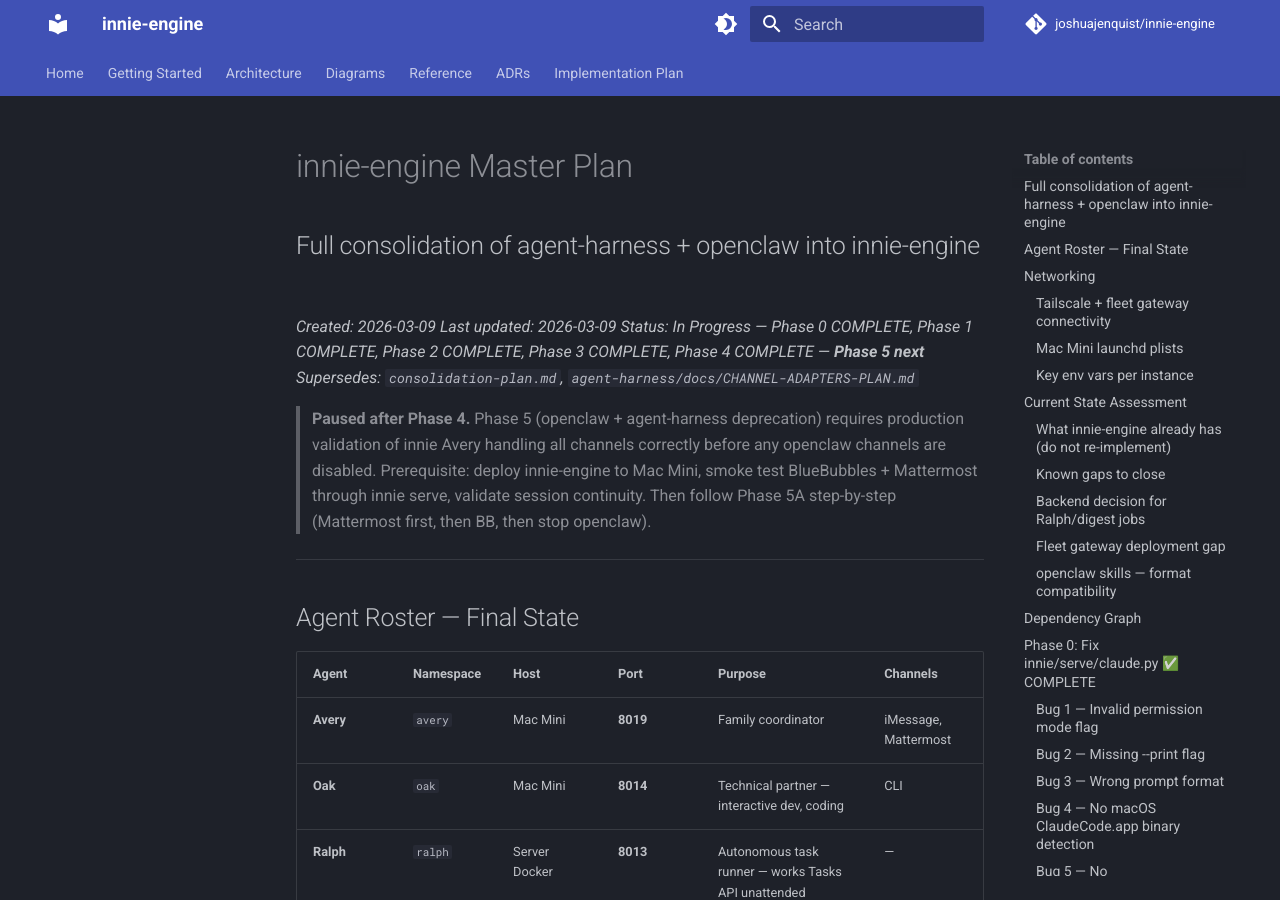
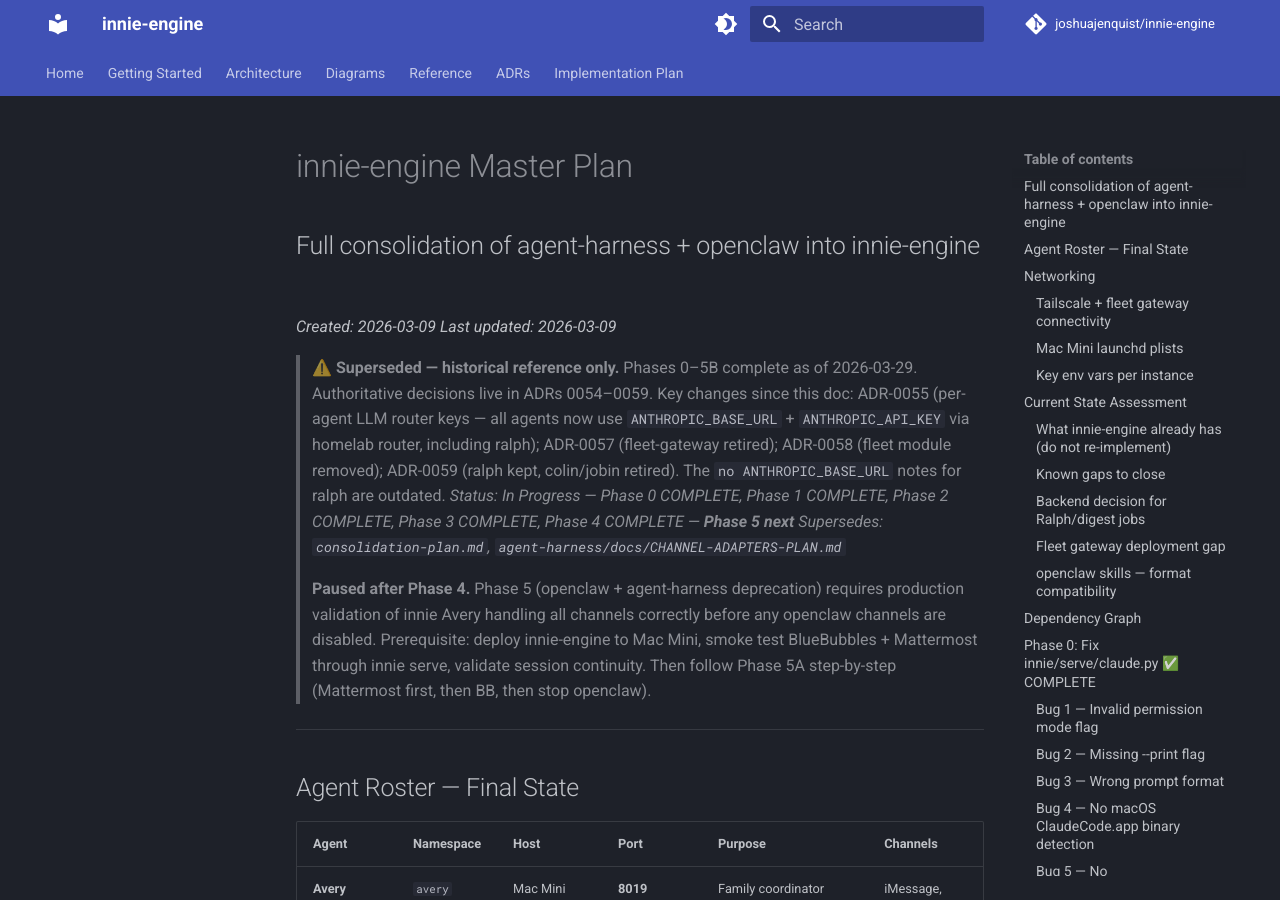
Before and after one commit to unarmedpuppy/innie-engine, an MkDocs documentation site: the page built from docs/implementation/master-plan.md, in a window 1280 px wide and 900 px high. Built offline with MkDocs 1.6.1 and Material for MkDocs 9.7.7, drawn with Linux system fonts in a browser that asks for light colours; comment, search, counter and statistics services are not loaded.

Commit message:
docs: mark master-plan superseded, point to ADRs 0054-0059
Co-Authored-By: Claude Sonnet 4.6 <noreply@anthropic.com>

```diff
--- a/docs/implementation/master-plan.md
+++ b/docs/implementation/master-plan.md
@@ -3,6 +3,13 @@
 
 *Created: 2026-03-09*
 *Last updated: 2026-03-09*
+
+> **⚠️ Superseded — historical reference only.**
+> Phases 0–5B complete as of 2026-03-29. Authoritative decisions live in ADRs 0054–0059.
+> Key changes since this doc: ADR-0055 (per-agent LLM router keys — all agents now use
+> `ANTHROPIC_BASE_URL` + `ANTHROPIC_API_KEY` via homelab router, including ralph);
+> ADR-0057 (fleet-gateway retired); ADR-0058 (fleet module removed); ADR-0059 (ralph kept,
+> colin/jobin retired). The `no ANTHROPIC_BASE_URL` notes for ralph are outdated.
 *Status: In Progress — Phase 0 COMPLETE, Phase 1 COMPLETE, Phase 2 COMPLETE, Phase 3 COMPLETE, Phase 4 COMPLETE — **Phase 5 next***
 *Supersedes: `consolidation-plan.md`, `agent-harness/docs/CHANNEL-ADAPTERS-PLAN.md`*
 
```
